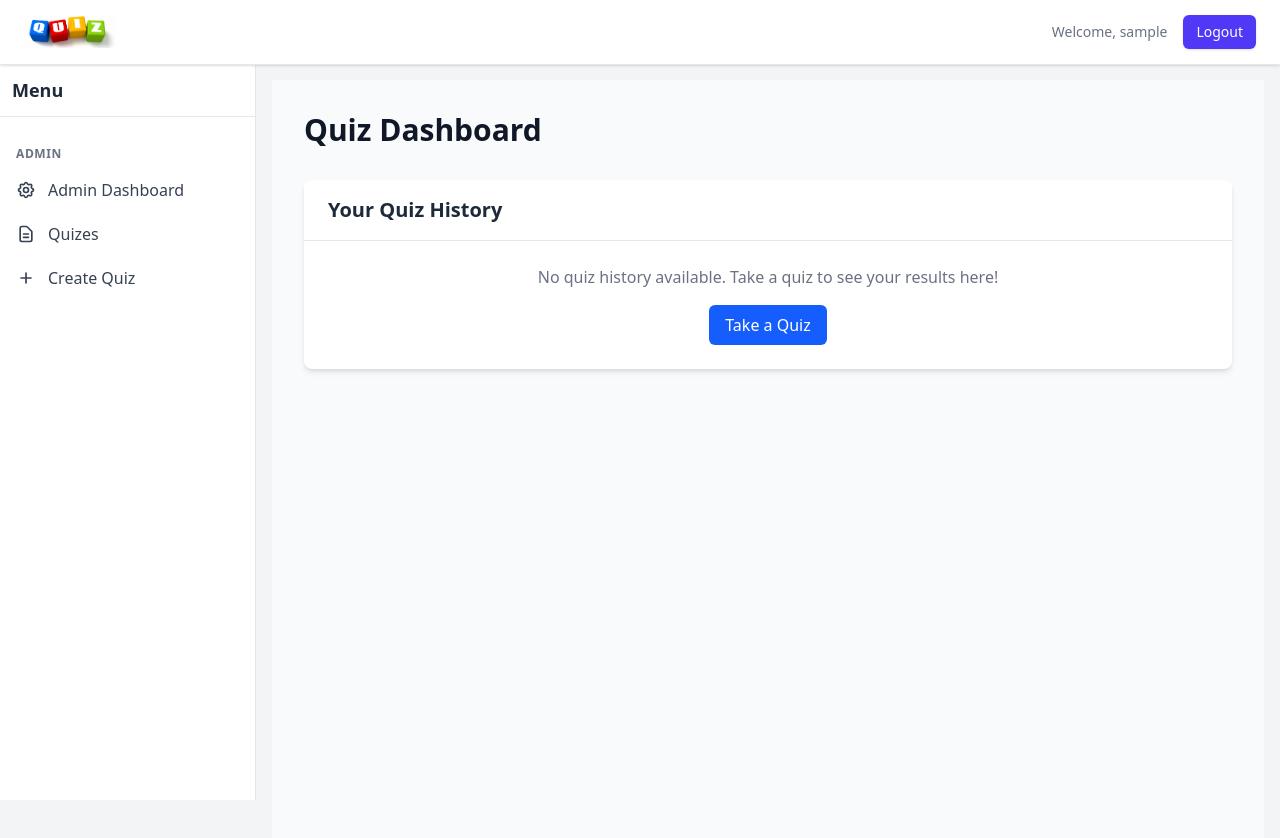
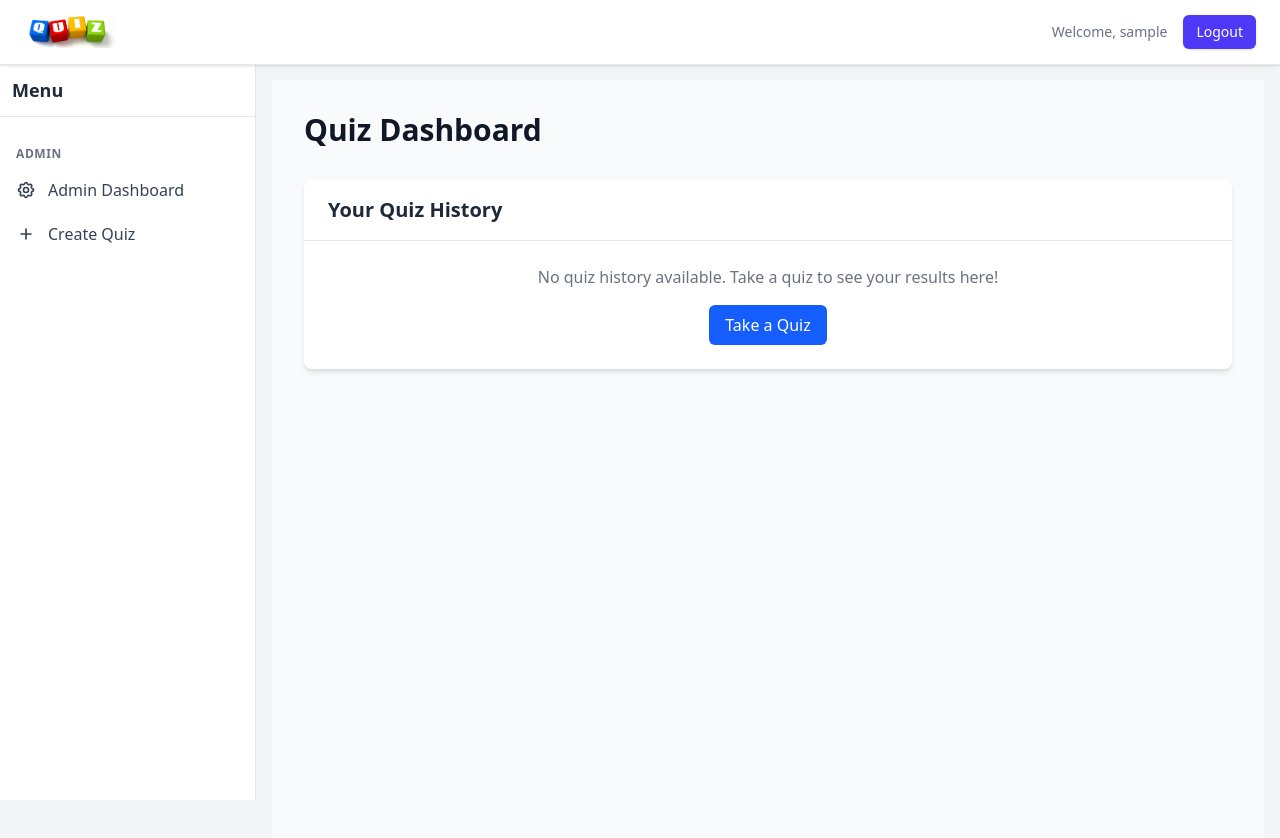
Before and after one commit to Himanshu-coder007/Quiz-app, a React (Vite) app: page /dashboard in a window 1280 px wide. Shown: the top 838 px of the page. Built offline with nearby package versions, Linux system fonts and the light colour scheme; sample sign-in values are in the browser's storage.

Commit message:
admin added to dashboard

```diff
--- a/src/components/Sidebar.jsx
+++ b/src/components/Sidebar.jsx
@@ -88,34 +88,6 @@ const Sidebar = ({ isMobileOpen, onClose }) => {
                         />
                       </svg>
                       Admin Dashboard
-                    </NavLink>
-                  </li>
-                  <li>
-                    <NavLink
-                      to="/dashboard/quizes"
-                      className={({ isActive }) =>
-                        `flex items-center p-2 rounded-lg transition-colors ${
-                          isActive
-                            ? 'bg-indigo-100 text-indigo-700'
-                            : 'text-gray-700 hover:bg-gray-100'
-                        }`
-                      }
-                    >
-                      <svg
-                        className="w-5 h-5 mr-3"
-                        fill="none"
-                        stroke="currentColor"
-                        viewBox="0 0 24 24"
-                        xmlns="http://www.w3.org/2000/svg"
-                      >
-                        <path
-                          strokeLinecap="round"
-                          strokeLinejoin="round"
-                          strokeWidth={2}
-                          d="M9 12h6m-6 4h6m2 5H7a2 2 0 01-2-2V5a2 2 0 012-2h5.586a1 1 0 01.707.293l5.414 5.414a1 1 0 01.293.707V19a2 2 0 01-2 2z"
-                        />
-                      </svg>
-                      Quizes
                     </NavLink>
                   </li>
                   <li>
--- a/src/pages/admin/AdminHero.jsx
+++ b/src/pages/admin/AdminHero.jsx
@@ -7,11 +7,18 @@ const AdminHero = () => {
   const [loading, setLoading] = useState(true);
   const [currentQuizIndex, setCurrentQuizIndex] = useState(0);
   const [currentUserIndex, setCurrentUserIndex] = useState(0);
+  const [totalQuizzes, setTotalQuizzes] = useState(7); // Default 7 quizzes
 
   useEffect(() => {
     // Load data from localStorage
     const storedUsers = JSON.parse(localStorage.getItem('users')) || [];
     const storedHistory = JSON.parse(localStorage.getItem('quizHistory')) || [];
+    const quizzesCollection = JSON.parse(localStorage.getItem('quizzes')) || {};
+
+    // Count the quizzes in quizzes collection
+    const quizzesCount = Object.keys(quizzesCollection).length;
+    // Update total quizzes (default 7 + quizzes in collection)
+    setTotalQuizzes(7 + quizzesCount);
 
     // Sort quiz history by date in descending order (newest first)
     const sortedHistory = [...storedHistory].sort((a, b) =>
@@ -45,7 +52,6 @@ const AdminHero = () => {
 
   // Calculate statistics
   const totalUsers = users.length;
-  const totalQuizzes = 7; // Assuming 7 quizzes as per requirement
   const totalAttempts = quizHistory.length;
   const averageScore = quizHistory.length > 0
     ? (quizHistory.reduce((sum, attempt) => sum + attempt.percentage, 0) / quizHistory.length).toFixed(2)
```
